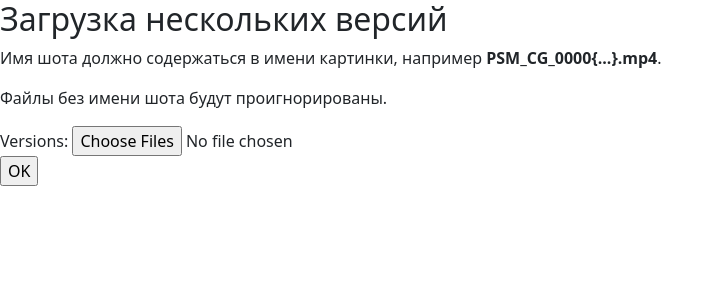
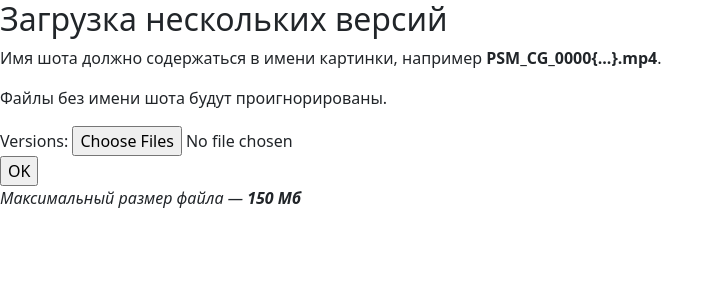
Before and after one commit to romanvolodin/paprika, a Django app: page /dj/versions/upload/ in a window 1280 px wide. Shown: the top 300 px of the page, without its empty margins (0-724 px from the left). Run offline with Django 5.2, Linux system fonts and the light colour scheme; the visitor is signed in with stand-in values (Sample User, id 1); parts of the project's set-up code (start-up, migrations or seed data) failed here and were passed over.

Commit message:
Добавил напоминание о максимальном размере файла

```diff
--- a/backend/core/templates/core/upload_multiple_versions.html
+++ b/backend/core/templates/core/upload_multiple_versions.html
@@ -9,6 +9,7 @@
 <form method="post" enctype="multipart/form-data">
   {% csrf_token %} {{ form }}
   <input type="submit" value="OK" />
+  <p><em>Максимальный размер файла — <strong>150 Мб</strong></em></p>
 </form>
 
 {% endblock %}
```
